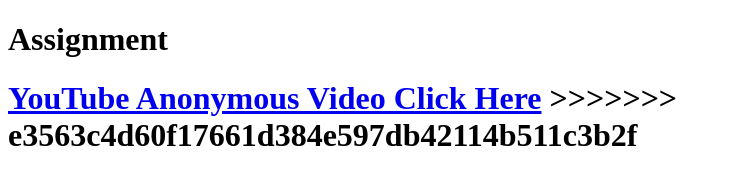
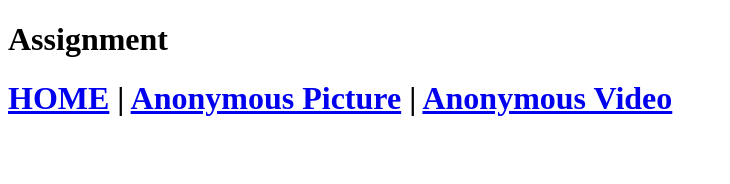
Before and after one commit to Spiri01/HTML-and-CSS-Projects, a plain HTML site: page Anonymous_Video.html.html in a window 1280 px wide. Shown: the whole page, without its empty margins (0-730 px from the left). Drawn offline with Linux system fonts and the light colour scheme.

Commit message:
Update Anonymous_Video.html.html

```diff
--- a/Anonymous_Video.html.html
+++ b/Anonymous_Video.html.html
@@ -1,12 +1,14 @@
-
 <!DOCTYPE html>
 <html lang="en">
 <h1>Assignment<h1>
 <head>
-<title>Video.</title>
+<title>Navigation links.</title>
 <meta charset="utf8">
-<a href="https://www.youtube.com/watch?v=UG07x3aN3b0"> YouTube Anonymous Video Click Here</a>
+<nav>
+<a href="file:///C:/Users/ferenczg/AppData/Local/Programs/Git/myResume/Pitman%20Project/HTML-and-CSS-Projects/Assignment.html">HOME</a> |
+<a href="anonymous.jpg">Anonymous Picture</a> |
+<a href="https://www.youtube.com/watch?v=UG07x3aN3b0">Anonymous Video</a>
+</nav>
 </head>
 <body>
->>>>>>> e3563c4d60f17661d384e597db42114b511c3b2f
 </html>
```
